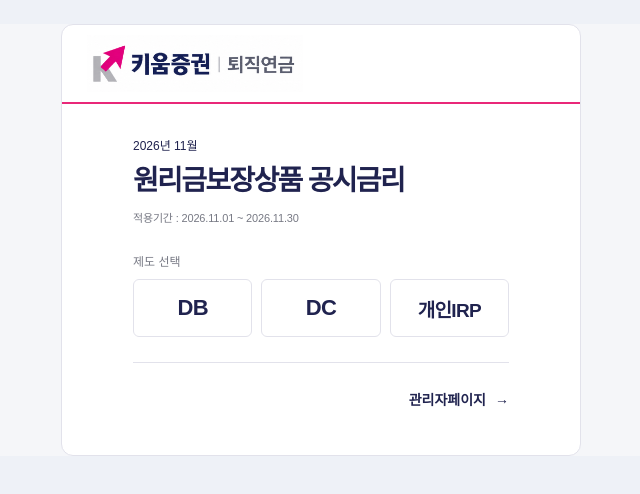
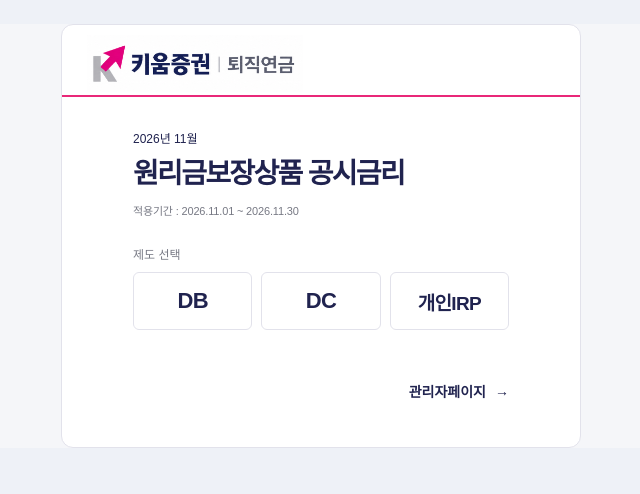
Before and after one commit to kangdasom/kw.pension.consulting, a plain HTML site: page index.html in a window 1280 px wide. Shown: the whole page, without its empty margins (319-959 px from the left). Drawn offline with Linux system fonts and the light colour scheme; a web font is replaced by a local one.

Commit message:
Reduce landing logo spacing and remove admin divider

```diff
--- a/index.html
+++ b/index.html
@@ -55,7 +55,7 @@
       <link rel="stylesheet" href="rate-upload.css" />
       <link rel="stylesheet" href="sales-ranking.css?v=20261113-pink-toast" />
       <link rel="stylesheet" href="design-refresh.css?v=20261124-no-work-notice" />
-      <link rel="stylesheet" href="scheme-ui.css?v=20261124-large-titles" />
+      <link rel="stylesheet" href="scheme-ui.css?v=20261124-entry-spacing" />
   </head>
   <body>
     <main class="scheme-entry" id="schemeEntry" aria-label="제도 선택">
--- a/scheme-ui.css
+++ b/scheme-ui.css
@@ -4,7 +4,7 @@ html:not([data-plan]) .app-shell{visibility:hidden}
 html[data-plan=ENTRY] .app-shell{display:none!important}
 html[data-plan=ENTRY] .scheme-entry{display:block}
 .scheme-entry{max-width:520px;margin:24px auto;background:#fff;border:1px solid #e2e2eb;border-radius:12px;overflow:hidden;color:#20234f}
-.entry-header{min-height:78px;padding:10px 25px;display:flex;align-items:center;border-bottom:2px solid #e92879}
+.entry-header{padding:10px 25px 3px;display:flex;align-items:center;border-bottom:2px solid #e92879}
 .entry-header img{display:block;width:216px;max-width:100%;height:auto}
 .entry-content{padding:32px 30px 34px;max-width:436px;margin:auto}
 .entry-month{display:block;font-size:12px;font-weight:500;margin:0 0 9px}
@@ -15,7 +15,7 @@ html[data-plan=ENTRY] .scheme-entry{display:block}
 .entry-plans a{display:flex;align-items:center;justify-content:center;min-width:0;min-height:58px;padding:12px 6px;border:1px solid #e2e2eb;border-radius:6px;background:#fff;color:#20234f;text-decoration:none;font-size:22px;font-weight:700;letter-spacing:-.035em;white-space:nowrap}
 .entry-plans a:last-child{font-size:19px}
 .entry-plans a:hover{border-color:#e92879;background:#fff6fa}
-.entry-admin{display:flex;justify-content:flex-end;margin-top:25px;padding-top:14px;border-top:1px solid #e2e2eb}
+.entry-admin{display:flex;justify-content:flex-end;margin-top:25px;padding-top:14px}
 .entry-admin-link{display:flex;align-items:center;gap:9px;min-height:44px;padding:9px 0 9px 12px;border:0;border-radius:0;background:transparent;color:#20234f;font-size:14px;font-weight:600;text-decoration:none}
 .entry-admin-link:hover{color:#e92879;text-decoration:underline;text-underline-offset:4px}
 .entry-plans a:focus-visible,.scheme-home:focus-visible,.entry-admin-link:focus-visible{outline:2px solid #db2976;outline-offset:3px}
```
